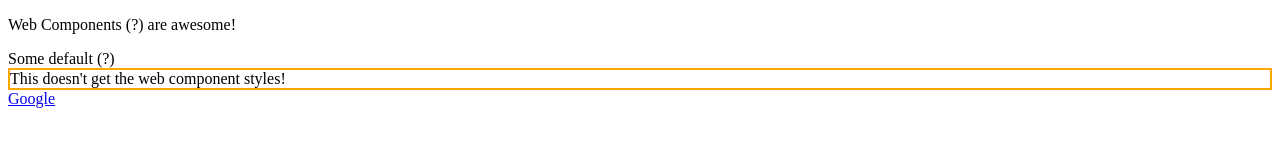
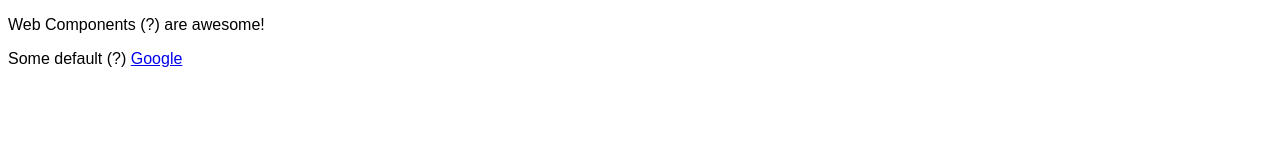
Before and after one commit to Victor-page/web-components, a plain HTML site: page index.html in a window 1280 px wide. Drawn offline with Linux system fonts and the light colour scheme.

Commit message:
finished custom component

```diff
--- a/index.html
+++ b/index.html
@@ -6,8 +6,13 @@
     <meta http-equiv="X-UA-Compatible" content="ie=edge" />
     <title>Web Components</title>
     <style>
-      div {
-        border: 2px solid orange;
+      * {
+        box-sizing: border-box;
+      }
+
+      html {
+        --color-primary: #84c8df;
+        font-family: sans-serif;
       }
     </style>
     <script src="tooltip.js" defer></script>
@@ -15,13 +20,15 @@
   </head>
   <body>
     <p>
-      <udemy-course-tooltip text="Web Components is a set of standards.">
-        Web Components
+      <udemy-course-tooltip
+        class="important"
+        text="Web Components is a set of standards."
+      >
+        <span class="highlight">Web Components</span>
       </udemy-course-tooltip>
       are awesome!
     </p>
     <udemy-course-tooltip></udemy-course-tooltip>
-    <div>This doesn't get the web component styles!</div>
     <a
       is="udemy-course-confirm-link"
       href="https://www.google.com"
```
